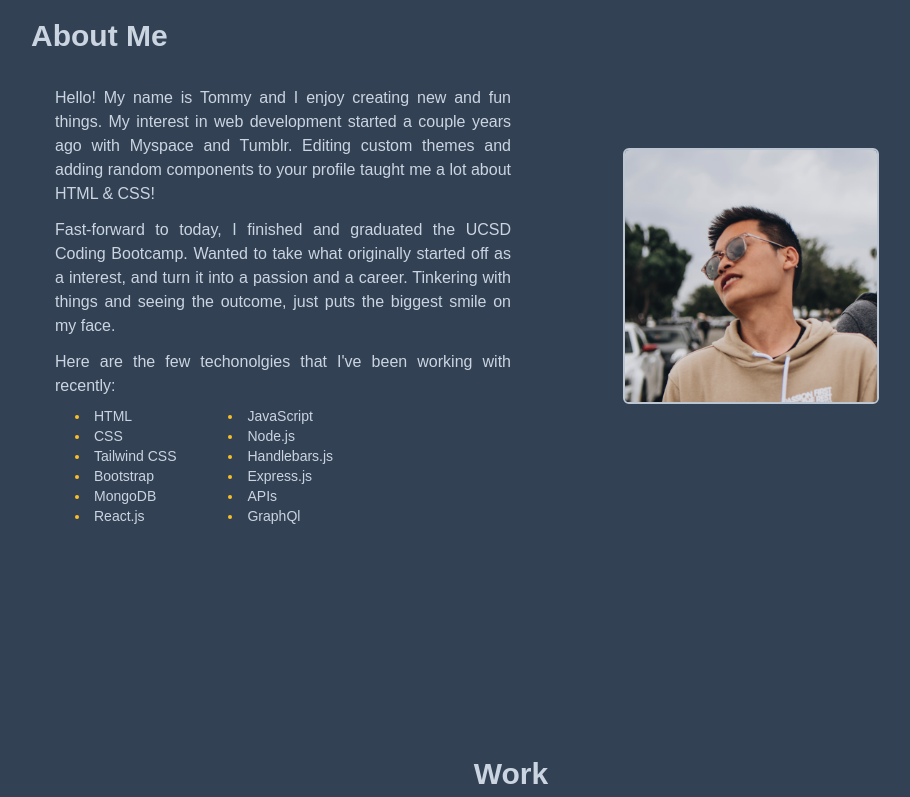
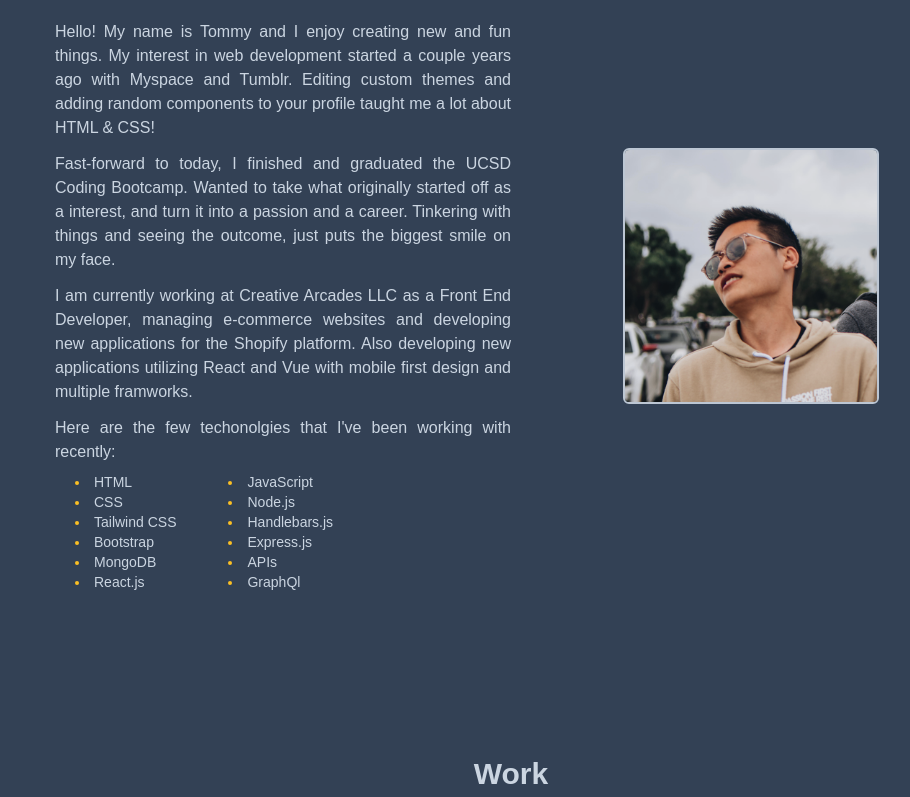
Before and after one commit to latommyla/tommylareactportfolio, a React (Create React App) app: page / in a window 1280 px wide. Shown: the part 924-1721 px from the top of the page, without its empty margins (129-1039 px from the left). Built offline with nearby package versions, Linux system fonts and the light colour scheme; the HTML template or start-up script is replaced by a standard one.

Commit message:
about updated

```diff
--- a/src/components/About.js
+++ b/src/components/About.js
@@ -13,6 +13,7 @@ export default function About() {
                 development started a couple years ago with Myspace and Tumblr. Editing custom themes and adding random
                 components to your profile taught me a lot about HTML & CSS! </p>
               <p class="ml-6 mt-3"> Fast-forward to today, I finished and graduated the UCSD Coding Bootcamp. Wanted to take what originally started off as a interest, and turn it into a passion and a career. Tinkering with things and seeing the outcome, just puts the biggest smile on my face. </p>
+              <p class="ml-6 mt-3"> I am currently working at Creative Arcades LLC as a Front End Developer, managing e-commerce websites and developing new applications for the Shopify platform. Also developing new applications utilizing React and Vue with mobile first design and multiple framworks.</p>
               <p class="ml-6 mt-3"> Here are the few techonolgies that I've been working with recently: </p>
               <div class="ml-4 flex grid-col-2 md:grid-col-2">
                 <div class="flex">
```
